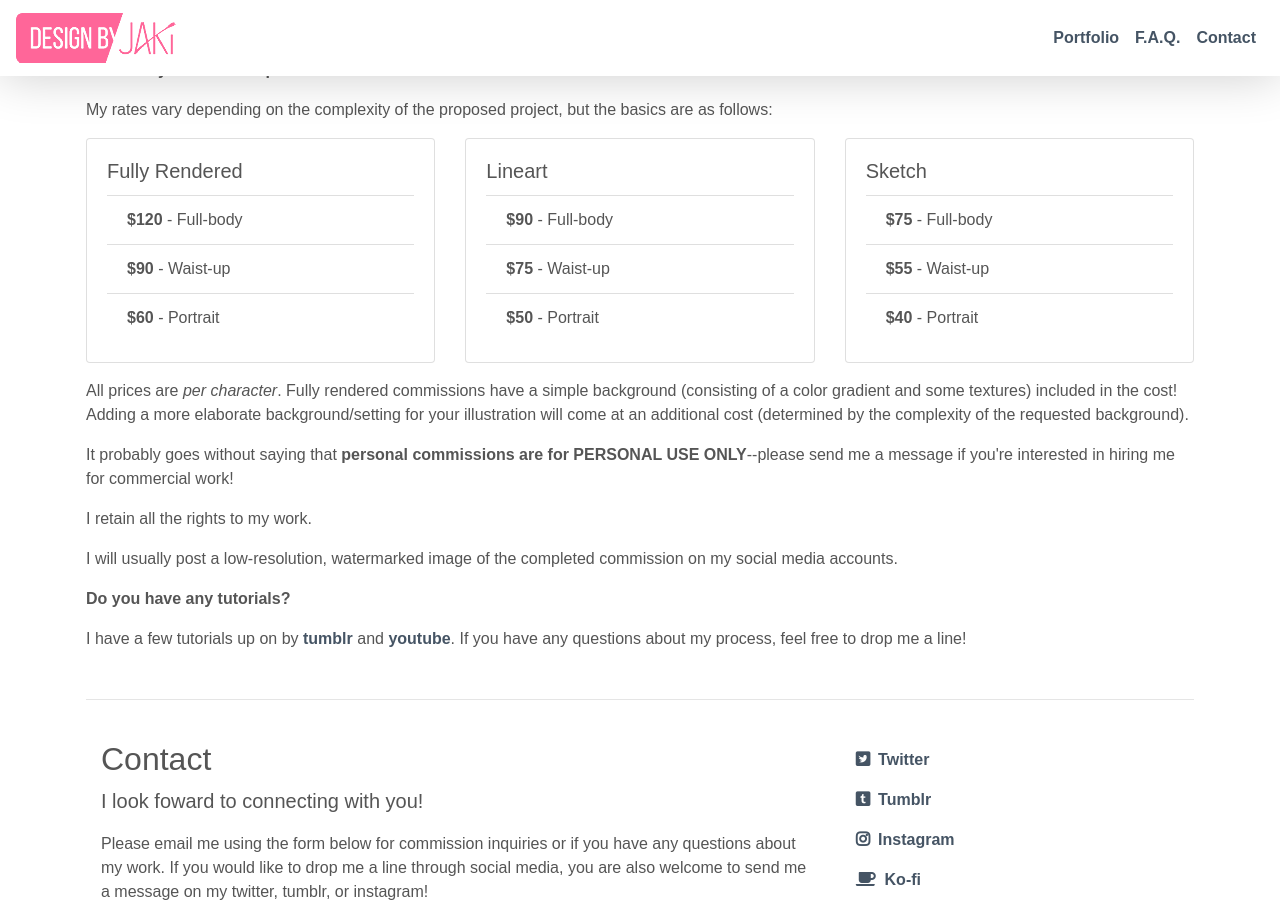
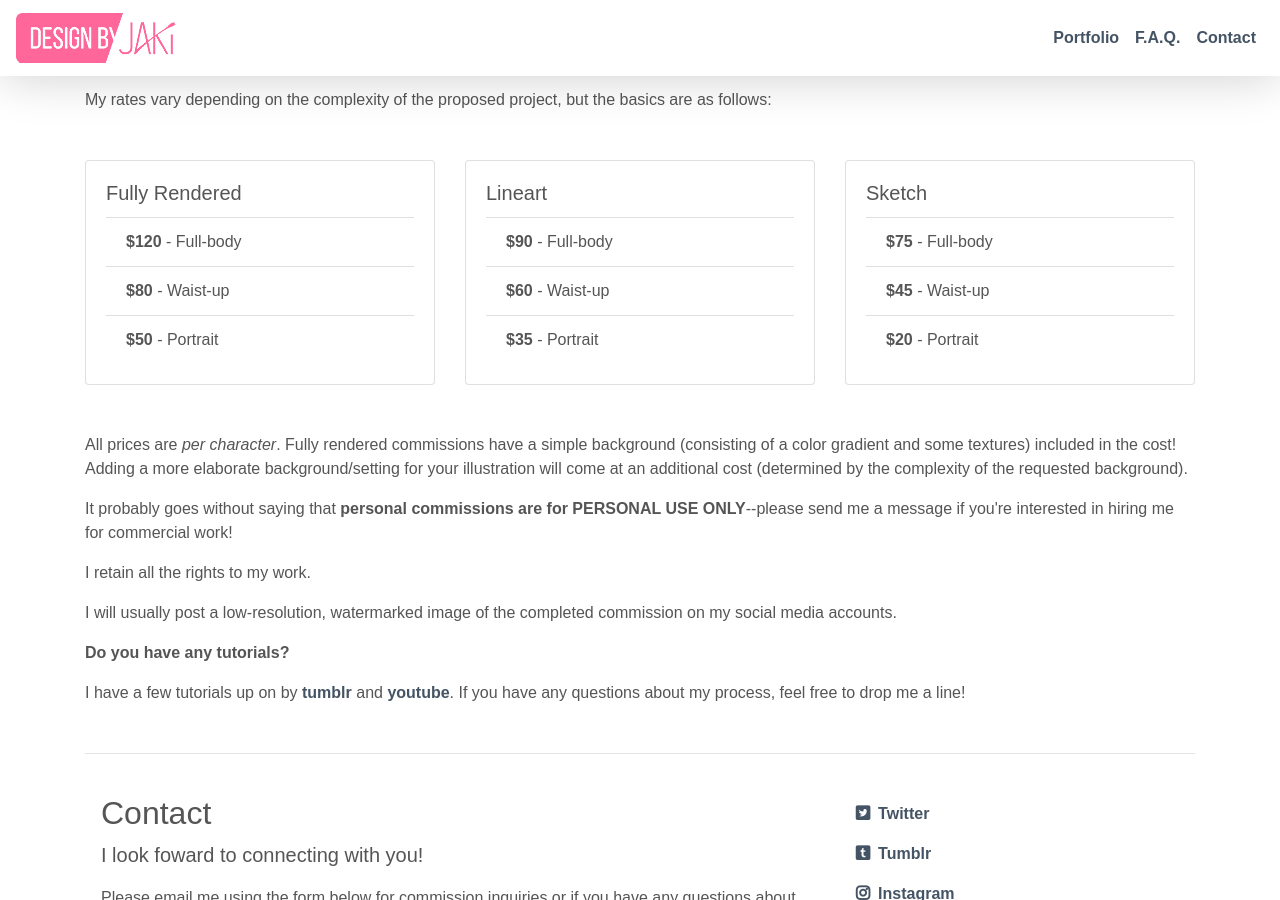
Before and after one commit to jakihong/jakihong.github.io, a Jekyll site: the page built from faq.md, in a window 1280 px wide and 900 px high, scrolled down 1231 px. Built offline with Jekyll 4.4.1, drawn with Linux system fonts in a browser that asks for light colours; nearby versions of some CDN libraries; some web fonts are replaced.

Commit message:
FAQ Page Updates

```diff
--- a/faq.md
+++ b/faq.md
@@ -7,15 +7,15 @@ layout: default
 <div class="container-fluid ml-0 mr-0 pl-0 pr-0 pb-0" id="top-container-gallery">
     <div class="row">
                 <div class="card col-12" id="gallery-frame">
-                    <img class="card-img-top" src="/assets/FAQ_header.png" alt="Card image cap">
+                    <img class="card-img-top" src="/assets/faq_header.png" alt="Card image cap">
                 </div>
     </div>
 </div>
 
 <div class="container">
 <div class="row mb-4 mt-5">
-<div class="col-12 px-lg-3 px-md-3 px-5">
-<h1>F.A.Q.</h1>
+<div class="col-12">
+<h2>F.A.Q.</h2>
 <p class="lead">You've got questions.  I've got answers.</p>
 <p id="faq-q">What are your commercial rates?</p>
 
@@ -24,34 +24,34 @@ layout: default
 <p id="faq-q">What are your rates for personal commissions?</p>
 <p>My rates vary depending on the complexity of the proposed project, but the basics are as follows:
 
-<div class="card-deck my-3">
-    <div class="card">
-        <div class="card-body">
+<div class="card-deck my-5">
+    <div class="card" ID="list-card">
+        <div class="card-body" ID="list-card-container">
             <h5 class="card-title">Fully Rendered</h5>
             <ul class="list-group list-group-flush">
                 <li class="list-group-item"><B>$120</B> - Full-body</li>
-                <li class="list-group-item"><B>$90</B> - Waist-up</li>
-                <li class="list-group-item"><B>$60</B> - Portrait</li>
-            </ul>
-        </div>
-    </div>
-    <div class="card">
-        <div class="card-body">
-            <h5 class="card-title">Lineart</h5>
-            <ul class="list-group list-group-flush">
-                <li class="list-group-item"><B>$90</B> - Full-body</li>
-                <li class="list-group-item"><B>$75</B> - Waist-up</li>
+                <li class="list-group-item"><B>$80</B> - Waist-up</li>
                 <li class="list-group-item"><B>$50</B> - Portrait</li>
             </ul>
         </div>
     </div>
-    <div class="card">
-        <div class="card-body">
+    <div class="card" ID="list-card">
+        <div class="card-body" ID="list-card-container">
+            <h5 class="card-title">Lineart</h5>
+            <ul class="list-group list-group-flush">
+                <li class="list-group-item"><B>$90</B> - Full-body</li>
+                <li class="list-group-item"><B>$60</B> - Waist-up</li>
+                <li class="list-group-item"><B>$35</B> - Portrait</li>
+            </ul>
+        </div>
+    </div>
+    <div class="card" ID="list-card">
+        <div class="card-body" ID="list-card-container">
             <h5 class="card-title">Sketch</h5>
             <ul class="list-group list-group-flush">
                 <li class="list-group-item"><B>$75</B> - Full-body</li>
-                <li class="list-group-item"><B>$55</B> - Waist-up</li>
-                <li class="list-group-item"><B>$40</B> - Portrait</li>
+                <li class="list-group-item"><B>$45</B> - Waist-up</li>
+                <li class="list-group-item"><B>$20</B> - Portrait</li>
             </ul>
         </div>
     </div>
```
